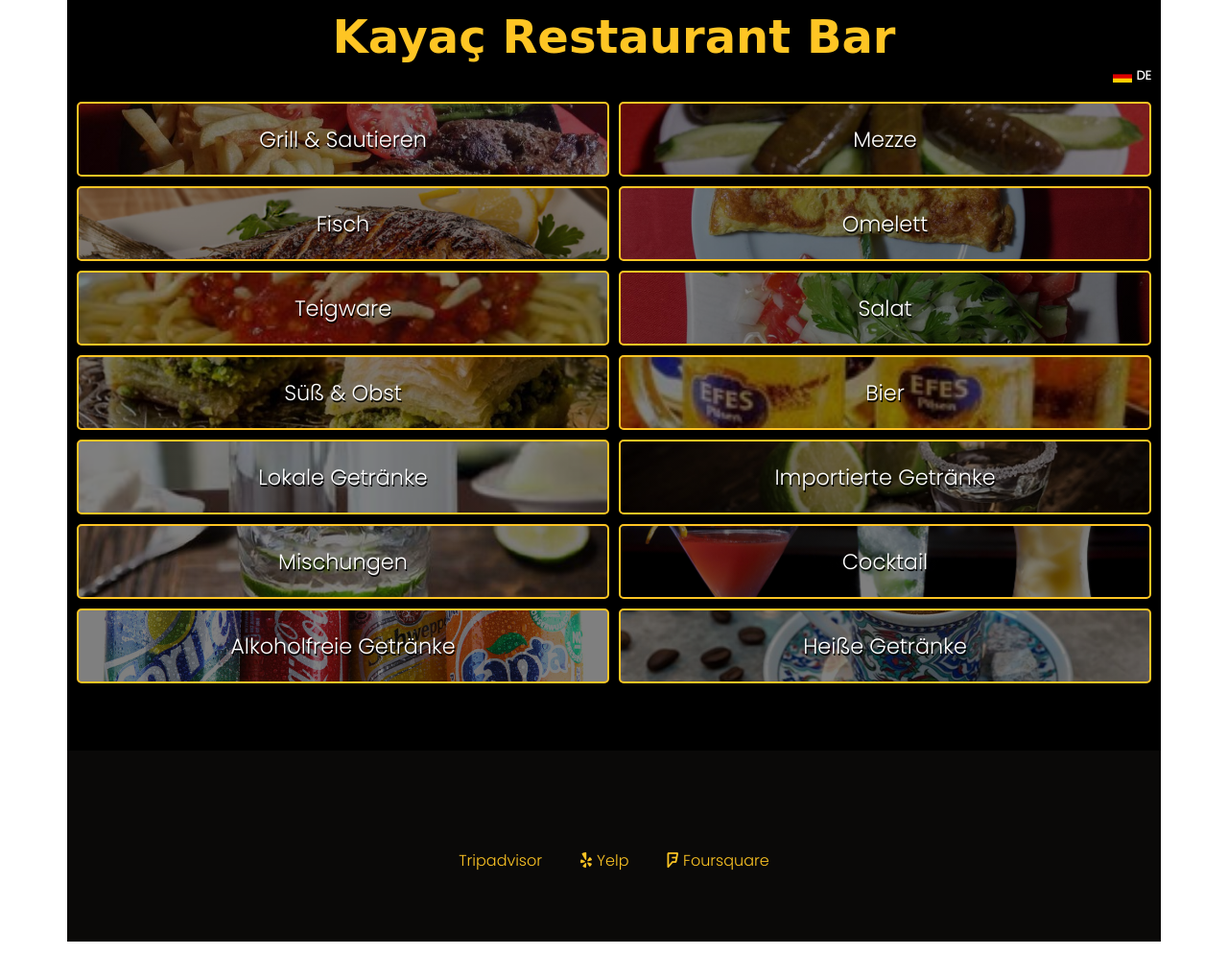
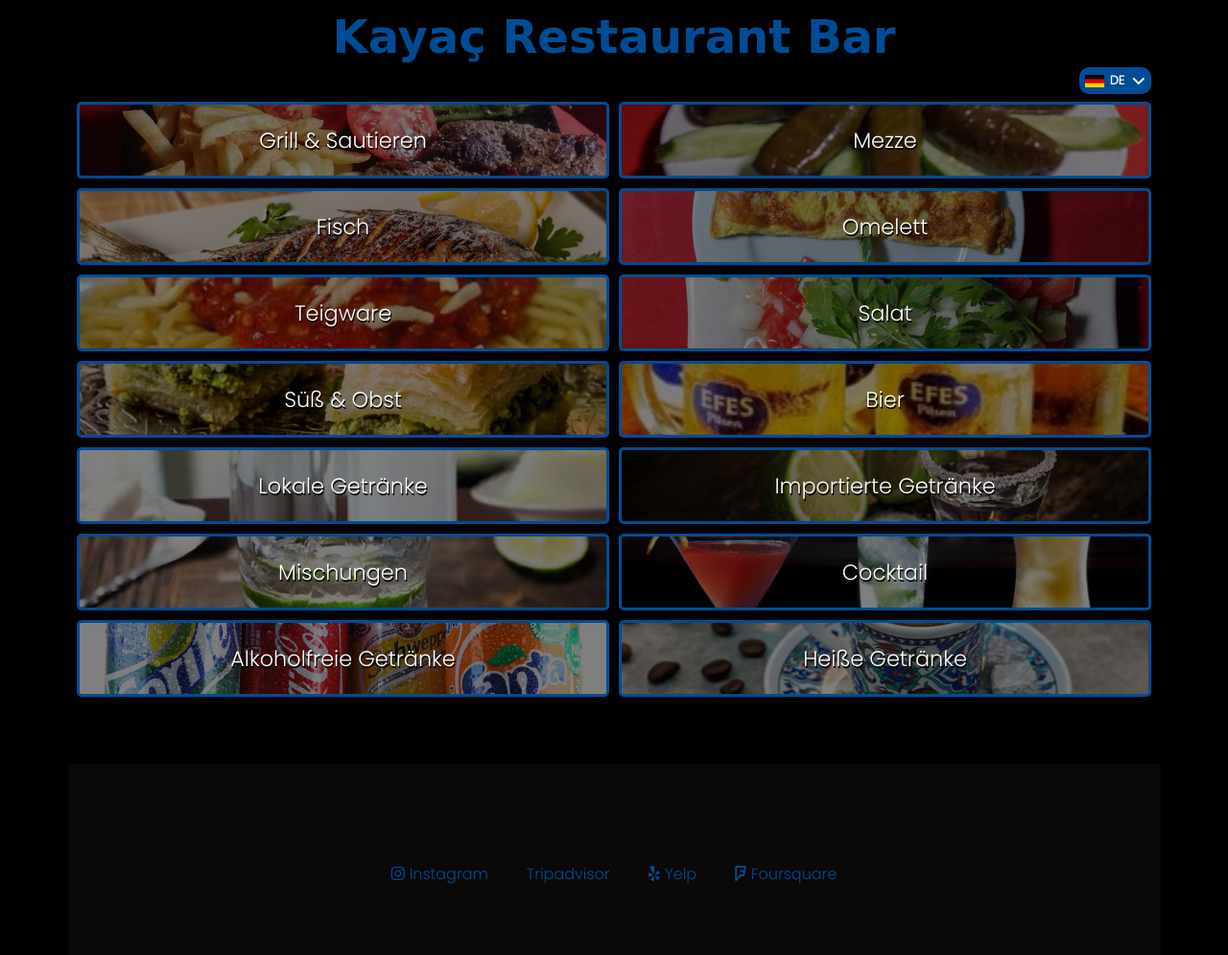
Before and after one commit to helloworrld/helloworrld.github.io, a website: page dist/de.html in a window 1280 px wide. Shown: the whole page at 96% size. Drawn offline with Linux system fonts and the light colour scheme; a web font is replaced by a local one.

Commit message:
last changes

```diff
--- a/scss/main.scss
+++ b/scss/main.scss
@@ -12,6 +12,7 @@ body {
     display: flex;
     justify-content: center;
     font-family: 'Poppins', sans-serif;
+    background-color: #000;
 }
 
 
@@ -27,20 +28,23 @@ body {
                 text-align: center;
                 font-size: 3rem;
                 font-family: 'Updock', cursive;
-                color: #fec524;
+                color: #004c94;
             }
         }
         .lang-menu {
-            width: 40px;
+            width: 75px; //40px
             position: absolute;
             right: 10px;
             top: 70px;
             font-size: .8rem;
             font-weight: bold;
+            background-color: #004c94;
+            padding: 5px;
+            border-radius: 10px;
             .selected-lang {
                 cursor: pointer;
                 display: flex;
-                justify-content: space-between;
+                justify-content: space-around;
                 align-items: center;
                 color: #fff;
                 &::before {
@@ -49,6 +53,14 @@ body {
                     width: 20px;
                     height: 13px;
                     background-image: url('../images/tr.png');
+                }
+                .angle-down {
+                    font-weight: bold;
+                    font-size: 1rem;
+                    padding-left: 5px;
+                }
+                .selected {
+                    padding-left: 3px;
                 }
             }
             ul {
@@ -123,7 +135,7 @@ body {
             padding: 30px 10px;
             .grid-item {
                 text-align: center;
-                border: 2px solid #fec524;
+                border: 3px solid #004c94;
                 border-radius: 5px;
                 color: #fff;
                 font-size: 1.4rem;
@@ -194,10 +206,6 @@ body {
         padding: 72px 0;
         background-color: #0a0908;
         color: #fff;
-        h4 {
-            text-align: center;
-            color: #fec524;
-        }
         ul {
             padding-top: 30px;
             display: flex;
@@ -208,9 +216,8 @@ body {
                 list-style-type: none;
                 & a {
                     text-decoration: none;
-                    color: #fec524;
+                    color: #004c94;
                     margin: 20px;
-
                     & i {
                         margin-right: 5px;
                     }
@@ -232,7 +239,7 @@ body {
     padding: 20px 10px;
     .flex-container {
         display: flex;
-        border: 3px solid #fec524;
+        border: 3px solid #004c94;
         border-radius: 15px;
         .menu-info {
             width: 410px;
@@ -241,8 +248,8 @@ body {
             display: flex;
             justify-content: space-between;
             padding-bottom: 5px;
-            border-bottom: 2px solid #fec524;
-            color: #fec524;
+            border-bottom: 2px solid #004c94;
+            color: #fff;
             margin-top: 5px;
             h4 {
                 font-size: 1.3rem;
```
Also changed, not shown: dist/cn.html, dist/css/main.css, dist/de.html, dist/en.html, dist/es.html, dist/fr.html, dist/images/grill-saute/squid.jpg (added), dist/index.html, dist/kp.html, dist/lang.cn.js, dist/lang.de.js, dist/lang.en.js, dist/lang.es.js, dist/lang.fr.js, 4 more files.
